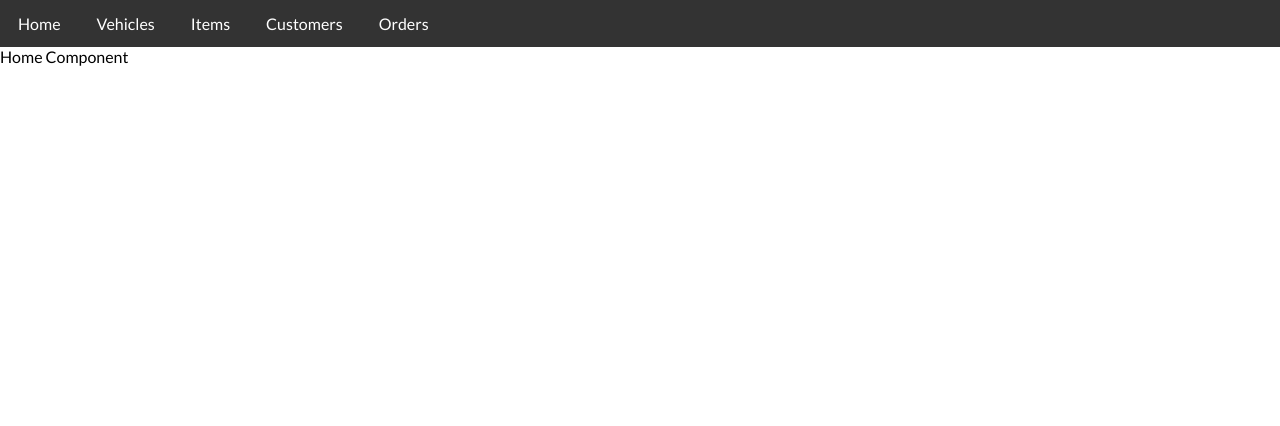
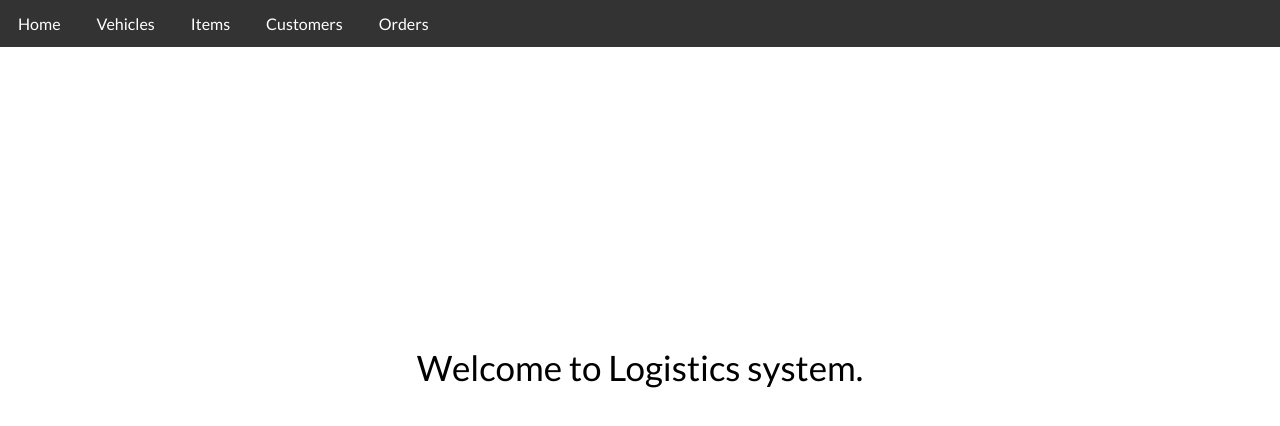
Before and after one commit to SomashekarGowdaS/Automated-Logistics-Mangement-System, a React (Create React App) app: page / in a window 1280 px wide. Shown: the top 426 px of the page. Built offline with nearby package versions, Linux system fonts and the light colour scheme.

Commit message:
errors fix and animation feat

```diff
--- a/package.json
+++ b/package.json
@@ -7,7 +7,9 @@
     "@testing-library/jest-dom": "^5.11.9",
     "@testing-library/react": "^11.2.5",
     "@testing-library/user-event": "^12.8.3",
+    "radium": "^0.26.1",
     "react": "^17.0.1",
+    "react-animations": "^1.0.0",
     "react-dom": "^17.0.1",
     "react-hook-form": "^6.15.4",
     "react-redux": "^7.2.2",
--- a/src/components/FormFields/styles.css
+++ b/src/components/FormFields/styles.css
@@ -1,3 +1,4 @@
 .errorMessage {
     color: red;
+    margin-top: -5px;
 }
--- a/src/containers/Home/Home.js
+++ b/src/containers/Home/Home.js
@@ -1,11 +1,21 @@
-import React from 'react'
+import React from 'react';
+import { flash } from 'react-animations';
+import Radium, { StyleRoot } from 'radium';
+import './home.css'
+
+const styles = {
+    flash: {
+        animation: 'x 1s',
+        animationName: Radium.keyframes(flash, 'flash')
+    }
+}
 
 const Home = (props) => {
-
-
     return (
-        <div>
-            Home Component
+        <div className="center">
+            <StyleRoot>
+                <p style={styles.flash}>Welcome to Logistics system.</p>
+            </StyleRoot>
         </div>
     )
 }
--- /dev/null
+++ b/src/containers/Home/home.css
@@ -0,0 +1,14 @@
+.center {
+    height: 80vh;
+    position: relative;
+  }
+
+  .center p {
+    margin: 0;
+    position: absolute;
+    top: 50%;
+    left: 50%;
+    -ms-transform: translate(-50%, -50%);
+    transform: translate(-50%, -50%);
+    font-size: 35px;
+  }
--- a/src/containers/Orders/AddOrder.js
+++ b/src/containers/Orders/AddOrder.js
@@ -7,6 +7,7 @@ import { useDispatch, useSelector } from 'react-redux';
 import FormFields from '../../components/FormFields';
 import { updateVehicles } from '../../actions/vehiclesActions';
 import { addOrder } from '../../actions/ordersActions';
+import { toast } from 'react-toastify';
 
 const initSchema = {
     customerId: yup.string().required('*Select Customer'),
@@ -66,8 +67,7 @@ const AddOrder = (props) => {
             { label: "Vehicles", name: 'vehicleId', register, error: errors.vehicleId ? errors.vehicleId : {}, type: 'select', options: vehicleOptions }
         ];
         setFormFields(formFields)
-        // eslint-disable-next-line
-    }, [vehiclesState, itemsState, customersState]);
+    }, [vehiclesState, itemsState, customersState, errors.customerId, errors.vehicleId, register]);
 
     useEffect(() => {
         let totalPrice = 0;
@@ -89,8 +89,7 @@ const AddOrder = (props) => {
         if (customer) {
             setDeliveryLocation(customer.city);
         }
-        // eslint-disable-next-line
-    }, [watchAllFields]);
+    }, [watchAllFields, customersState, itemsState]);
 
     useEffect(() => {
         if (deliveryLocation) {
@@ -112,8 +111,7 @@ const AddOrder = (props) => {
             })
             setFormFields(formFieldsClone);
         }
-        // eslint-disable-next-line
-    }, [deliveryLocation]);
+    }, [deliveryLocation, errors.vehicleId, formFields, register, vehiclesState]);
 
     const onSubmit = (data, e) => {
         let formData = {
@@ -154,7 +152,8 @@ const AddOrder = (props) => {
         dispatch(addOrder(formDataClone));
         e.target.reset()
         setDeliveryLocation("")
-        setItemCount([1])
+        setItemCount([1]);
+        toast.dark("Order added!");
     }
 
     const handleAddItem = () => {
--- a/src/containers/Orders/styles.css
+++ b/src/containers/Orders/styles.css
@@ -48,6 +48,22 @@
     width: 100%;
   }
 
+  input[type=button] {
+    width: 20%;
+    background-color:grey;
+    color: white;
+    padding: 8px 14px;
+    margin-bottom: 14px;
+    border: none;
+    border-radius: 4px;
+    cursor: pointer;
+  }
+
+  input[type=button]:hover {
+    background-color:black;
+    width: 20%;
+  }
+
   form {
     text-align: left;
     border-radius: 5px;
```
Also changed, not shown: 1 other file (tests, documents, lock files or other folders).
